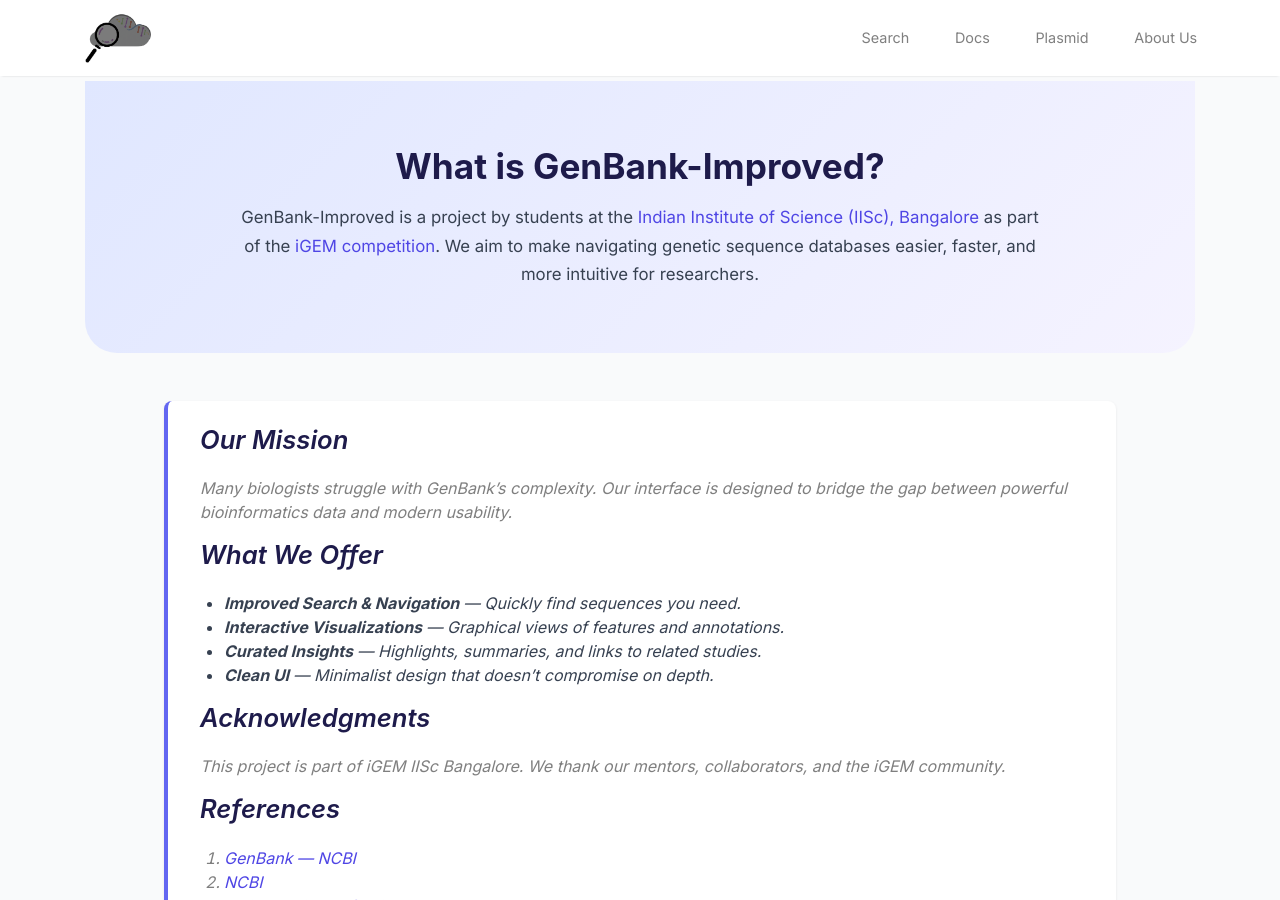
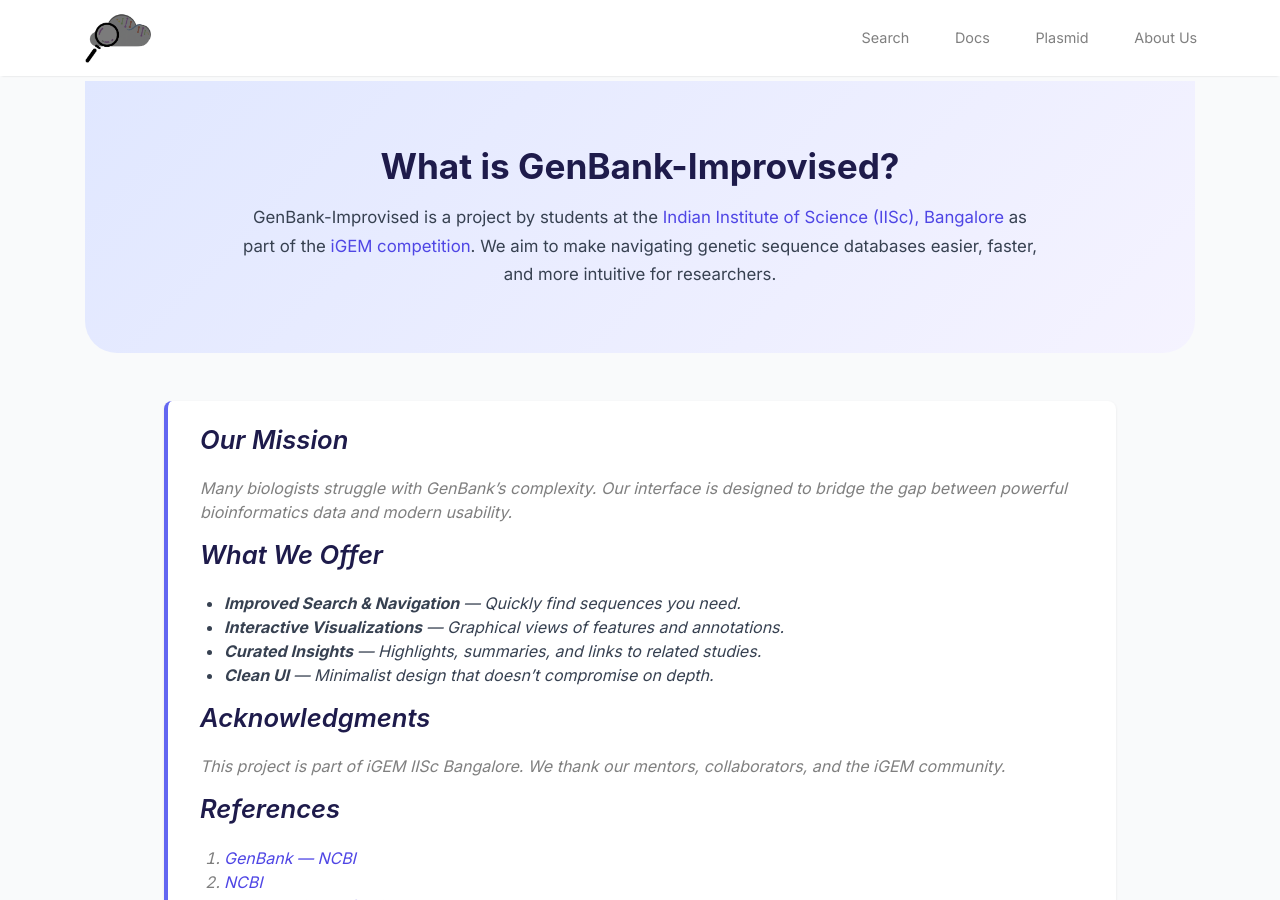
Before and after one commit to iGEM-IISc-2025/GenBank-Improvised, a Jekyll site: the page built from aboutus.html, in a window 1280 px wide and 900 px high. Built offline with Jekyll 4.4.1, drawn with Linux system fonts in a browser that asks for light colours; nearby versions of some CDN libraries.

Commit message:
Home Page - 13

```diff
--- a/aboutus.html
+++ b/aboutus.html
@@ -131,9 +131,9 @@ title: About Us
 
 <!-- Intro -->
 <section class="intro-section">
-  <h2>What is GenBank-Improved?</h2>
+  <h2>What is GenBank-Improvised?</h2>
   <p>
-    GenBank-Improved is a project by students at the
+    GenBank-Improvised is a project by students at the
     <a href="https://iisc.ac.in/" target="_blank">Indian Institute of Science (IISc), Bangalore</a> as part of the
     <a href="https://igem.org/" target="_blank">iGEM competition</a>.
     We aim to make navigating genetic sequence databases easier, faster, and more intuitive for researchers.
```
